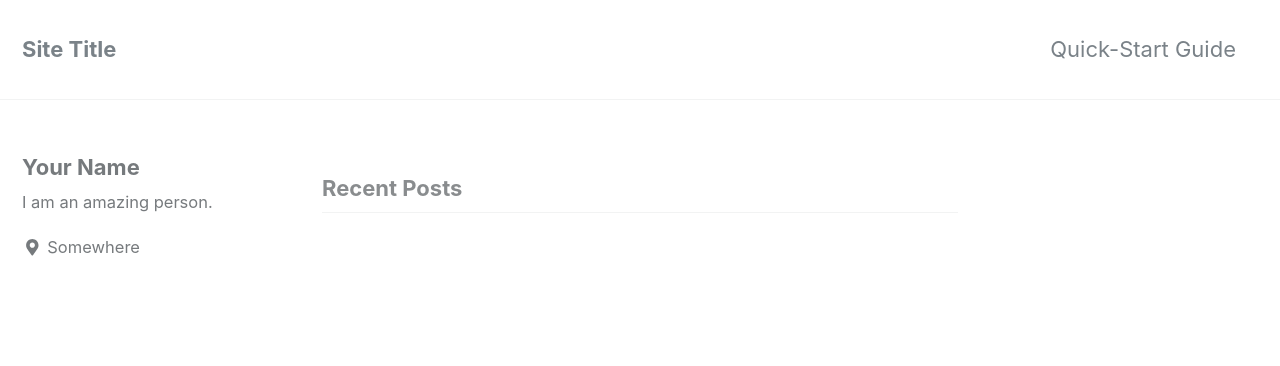
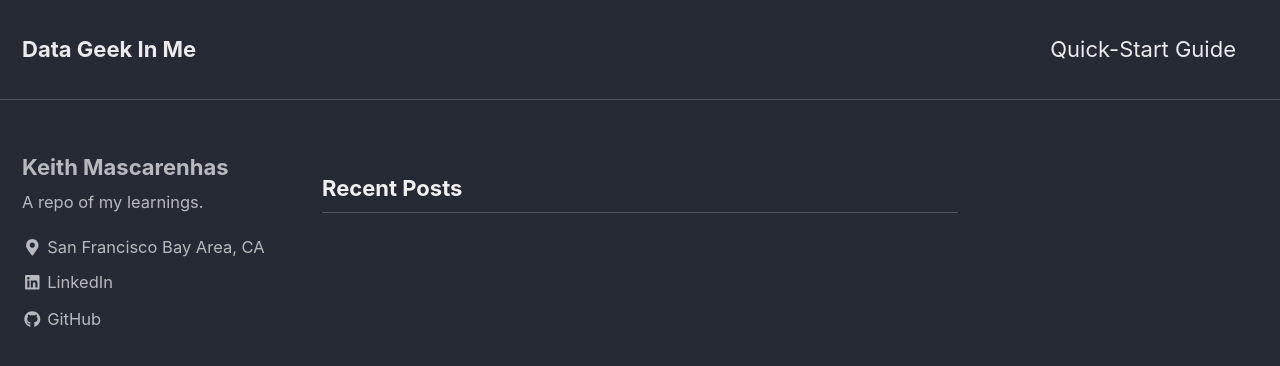
Before and after one commit to datageekinme/datageekinme.github.io, a Jekyll site: the page built from index.html, in a window 1280 px wide and 900 px high. Shown: the top 366 px of the window. Built offline with Jekyll 4.4.1, drawn with Linux system fonts in a browser that asks for light colours; nearby versions of some CDN libraries; the list of posts is cut into pages by our own code; some of the changed text lies outside the part shown.

Commit message:
Basic config.yml changes

```diff
--- a/_config.yml
+++ b/_config.yml
@@ -12,14 +12,14 @@
 
 # theme                  : "minimal-mistakes-jekyll"
 # remote_theme           : "mmistakes/minimal-mistakes"
-minimal_mistakes_skin    : "default" # "air", "aqua", "contrast", "dark", "dirt", "neon", "mint", "plum", "sunrise"
+minimal_mistakes_skin    : "dark" # "air", "aqua", "contrast", "dark", "dirt", "neon", "mint", "plum", "sunrise"
 
 # Site Settings
 locale                   : "en-US"
-title                    : "Site Title"
+title                    : "Data Geek In Me"
 title_separator          : "-"
-name                     : "Your Name"
-description              : "An amazing website."
+name                     : "Keith Mascarenhas"
+description              : "A repo of my learnings."
 url                      : # the base hostname & protocol for your site e.g. "https://mmistakes.github.io"
 baseurl                  : # the subpath of your site, e.g. "/blog"
 repository               : # GitHub username/repo-name e.g. "mmistakes/minimal-mistakes"
@@ -100,10 +100,10 @@ analytics:
 
 # Site Author
 author:
-  name             : "Your Name"
+  name             : "Keith Mascarenhas"
   avatar           : # path of avatar image, e.g. "/assets/images/bio-photo.jpg"
-  bio              : "I am an amazing person."
-  location         : "Somewhere"
+  bio              : "A repo of my learnings."
+  location         : "San Francisco Bay Area, CA"
   email            :
   uri              :
   home             : # null (default), "absolute or relative url to link to author home"
@@ -113,13 +113,13 @@ author:
   flickr           :
   facebook         :
   foursquare       :
-  github           :
+  github           : "datageekinme"
   gitlab           :
   google_plus      :
   keybase          :
   instagram        :
   lastfm           :
-  linkedin         : # "john-doe-12345678" (the last part of your profile url, e.g. https://www.linkedin.com/in/john-doe-12345678)
+  linkedin         : "keith-mascarenhas" # "john-doe-12345678" (the last part of your profile url, e.g. https://www.linkedin.com/in/john-doe-12345678)
   pinterest        :
   soundcloud       :
   stackoverflow    : # "123456/username" (the last part of your profile url, e.g. https://stackoverflow.com/users/123456/username)
@@ -269,3 +269,11 @@ defaults:
       comments: # true
       share: true
       related: true
+
+  # _pages
+  - scope:
+      path: ""
+      type: pages
+    values:
+      layout: single
+      author_profile: true
```
